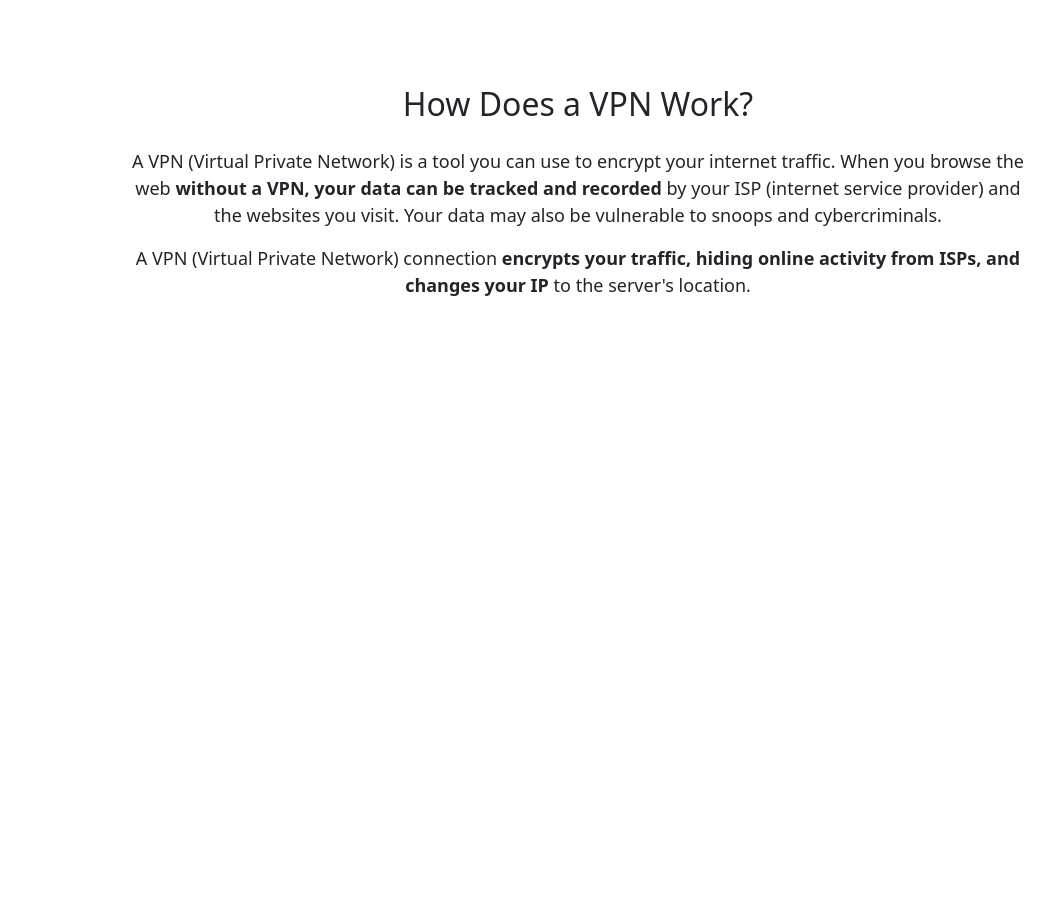
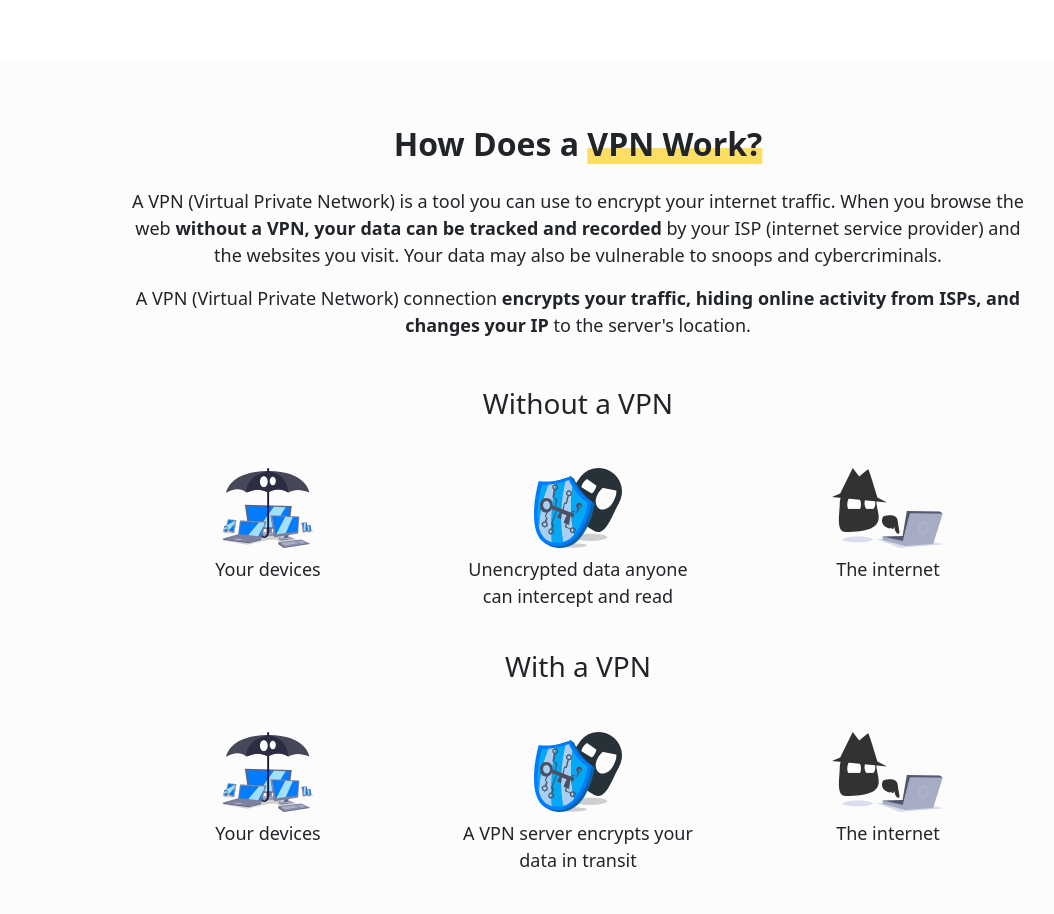
Before and after one commit to ashenbotheju/vpn-app-website, a plain HTML site: page what-is-vpn.html in a window 1280 px wide. Shown: the part 985-1899 px from the top of the page, without its empty margins (62-1116 px from the left). Before the commit the page ends 1300 px from the top, so only its background shows below. Drawn offline with nearby package versions, Linux system fonts and the light colour scheme.

Commit message:
modify  how-works section

```diff
--- a/css/styles.css
+++ b/css/styles.css
@@ -113,3 +113,15 @@ svg.tp-asset-half-star .half-empty {
   width: 100%;
   height: 100%;
 }
+
+.bg-color{
+  background-color: #FCFCFC;
+}
+
+marks{
+  text-decoration: underline;
+  text-decoration-color: rgba(255,204,0,.6);
+  text-decoration-thickness: 0.5em;
+  text-decoration-skip-ink: none;
+  text-underline-offset: -0.25em;
+}
--- a/what-is-vpn.html
+++ b/what-is-vpn.html
@@ -108,7 +108,7 @@
 
   <!--introduction section-->
 <section id="introduction">
-  <div class="container col-xxl-8 px-4 pt-5">
+  <div class="container col-xxl-8 px-4 pt-5 mb-5">
     <div class="row g-5 pt-3 pb-3 align-items-center">
       <div class="col-lg-6">
         <div class="embed-responsive embed-responsive-16by9">
@@ -159,24 +159,56 @@
   </div>
 </section>
 
-  <section id="vpn-how-works">
-    <div class="container col-xxl-8 px-4 pt-5">
-      <div class="row mt-4">
+  <section id="vpn-how-works ">
+  <div class="bg-color">
+    <div class="container col-xxl-8 px-4 pt-5 ">
+      <div class="row mt-3">
         <div class="col-md-1">
 
         </div>
         <div class="col-md-10 text-center">
-          <h2 class="mb-4">How Does a VPN Work?</h2>
+          <h2 class="mb-4 fw-bold">How Does a <marks>VPN Work?</marks></h2>
           <p class="heading-paragraph">A VPN (Virtual Private Network) is a tool you can use to encrypt your internet traffic. When you browse the web <span class="fw-bold">without a VPN, your data can be tracked and recorded</span> by your ISP (internet service provider) and the websites you visit. Your data may also be vulnerable to snoops and cybercriminals.</p>
           <p class="heading-paragraph">
             A VPN (Virtual Private Network) connection <span class="fw-bold">encrypts your traffic, hiding online activity from ISPs, and changes your IP</span> to the server's location.
           </p>
+          <h3 class="mt-5 mb-4">Without a VPN</h3>
+          <div class="row py-4">
+            <div class="col-md-4">
+              <img src="./images/vpn1.svg" alt="vpn1" height="80">
+              <p class="heading-paragraph mt-2 px-4">Your devices</p>
+            </div>
+            <div class="col-md-4">
+              <img src="./images/vpn2.svg" alt="vpn1" height="80">
+              <p class="heading-paragraph mt-2 px-4">Unencrypted data anyone can intercept and read</p>
+            </div>
+            <div class="col-md-4">
+              <img src="./images/vpn3.svg" alt="vpn1" height="80">
+              <p class="heading-paragraph mt-2 px-4">The internet</p>
+            </div>
+          </div>
+          <h3 class="mb-4">With a VPN</h3>
+          <div class="row py-4">
+            <div class="col-md-4">
+              <img src="./images/vpn1.svg" alt="vpn1" height="80">
+              <p class="heading-paragraph mt-2 px-4">Your devices</p>
+            </div>
+            <div class="col-md-4">
+              <img src="./images/vpn2.svg" alt="vpn1" height="80">
+              <p class="heading-paragraph mt-2 px-4">A VPN server encrypts your data in transit</p>
+            </div>
+            <div class="col-md-4">
+              <img src="./images/vpn3.svg" alt="vpn1" height="80">
+              <p class="heading-paragraph mt-2 px-4">The internet</p>
+            </div>
+          </div>
         </div>
         <div class="col-md-1">
 
         </div>
       </div>
     </div>
+  </div>
   </section>
 
   <script src="https://cdn.jsdelivr.net/npm/bootstrap@5.3.1/dist/js/bootstrap.bundle.min.js" integrity="sha384-HwwvtgBNo3bZJJLYd8oVXjrBZt8cqVSpeBNS5n7C8IVInixGAoxmnlMuBnhbgrkm" crossorigin="anonymous"></script>
```
Also changed, not shown: images/vpn1.svg (added), images/vpn2.svg (added), images/vpn3.svg (added).
